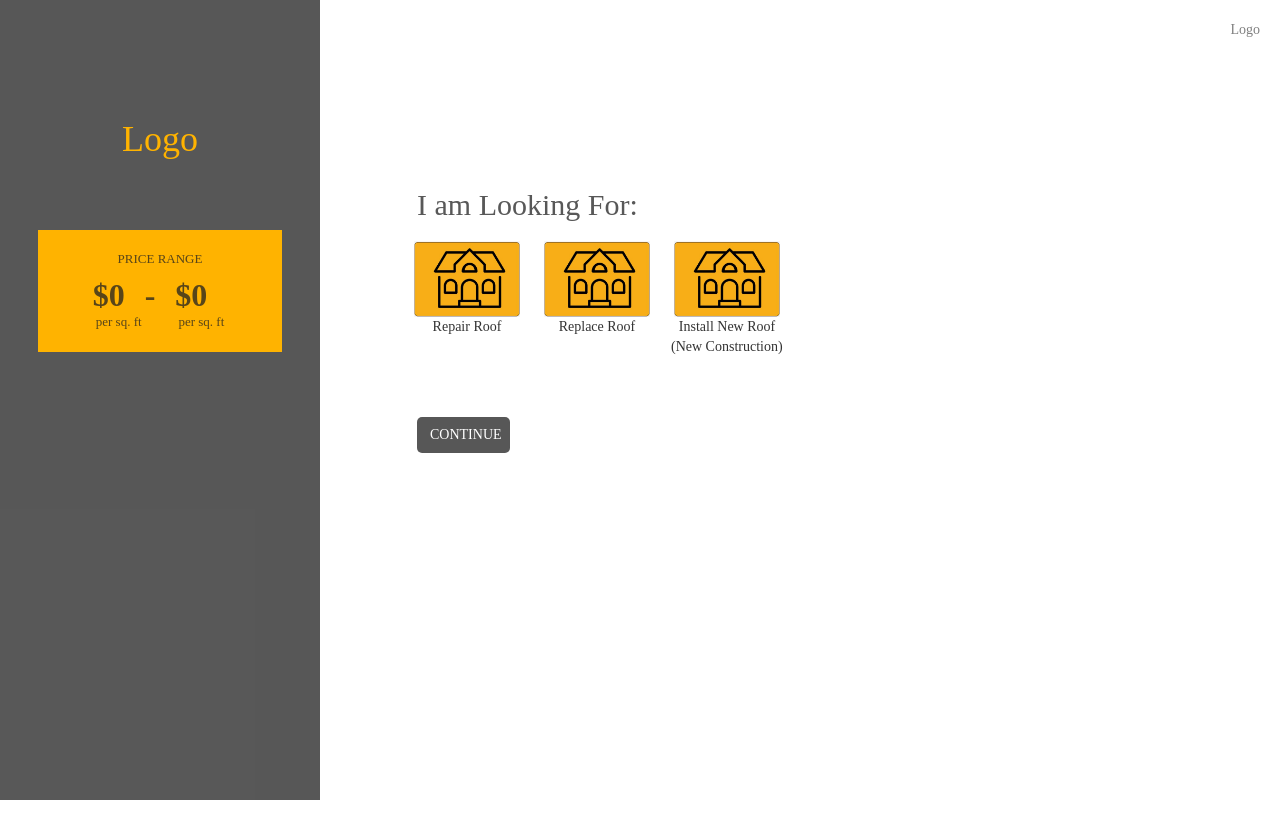
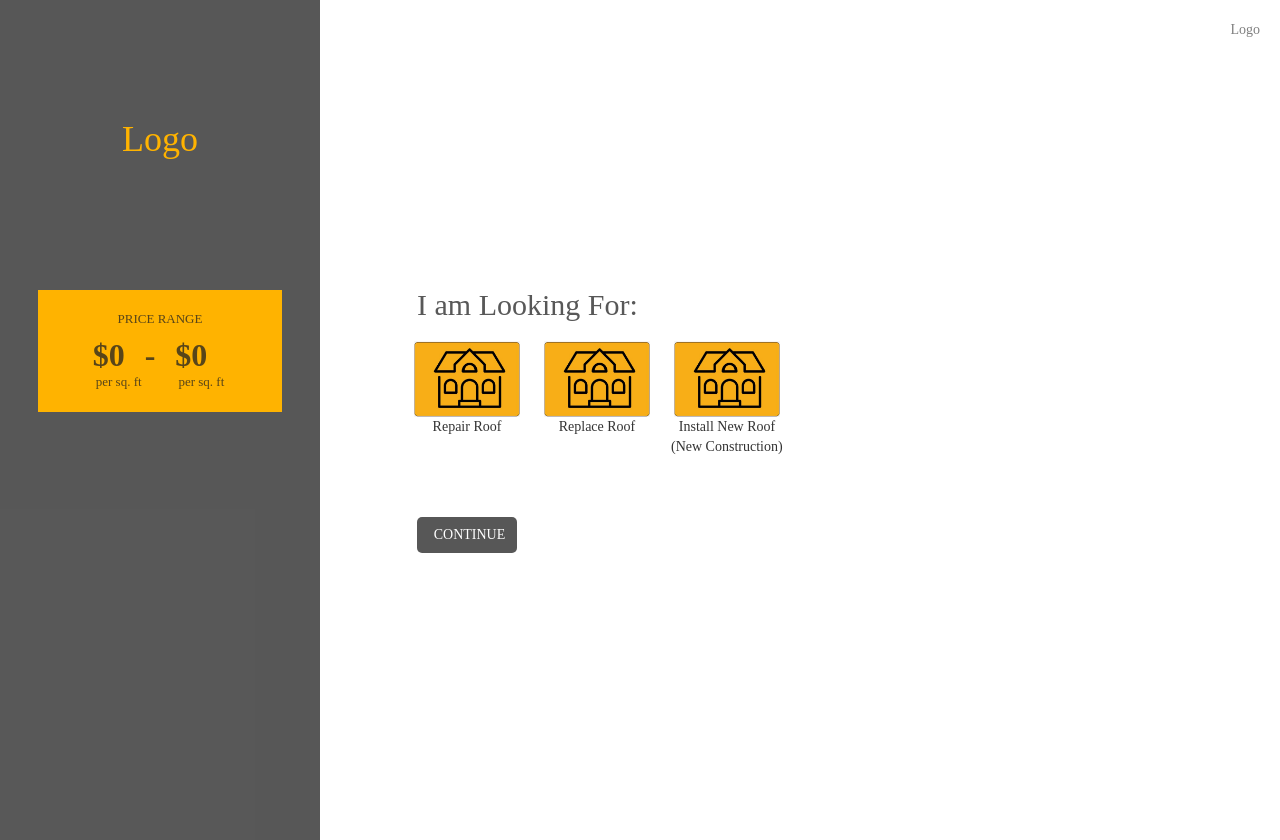
Before and after one commit to Falconx-Soft/Roofing-lead-engine-mapping, a Django app: page / in a window 1280 px wide. Before the commit the page ends 800 px from the top, so only its background shows below. Run offline with Django 3.2, Linux system fonts and the light colour scheme; some libraries are stand-ins or nearby versions.

Commit message:
input fields in center

```diff
--- a/static/css/form2.css
+++ b/static/css/form2.css
@@ -35,7 +35,7 @@ body{
 
 .price-tag{
     background-color: rgb(255, 179, 0);
-    margin-top: 50px;
+    margin-top: 110px;
     padding: 20px;
     width: 244px;
 }
@@ -80,11 +80,14 @@ body{
 .input-div{
     padding: 20px;
     width: 75%;
+    position: relative;
 }
 
 .input-div-logo{
     display: flex;
     justify-content: right;
+    position: absolute;
+    right: 20px;
 }
 
 .input-div-logo>p{
@@ -92,7 +95,10 @@ body{
 }
 
 .input-inner-div{
-    margin-top: 15%;
+    display: flex;
+    flex-direction: column;
+    justify-content: center;
+    min-height: 100vh;
     margin-left: 77px;
 }
 
@@ -121,6 +127,7 @@ body{
     padding: 8px;
     border-radius: 5px;
     margin-top: 50px;
+    width: 100px;
 }
 
 .yellow{
```
